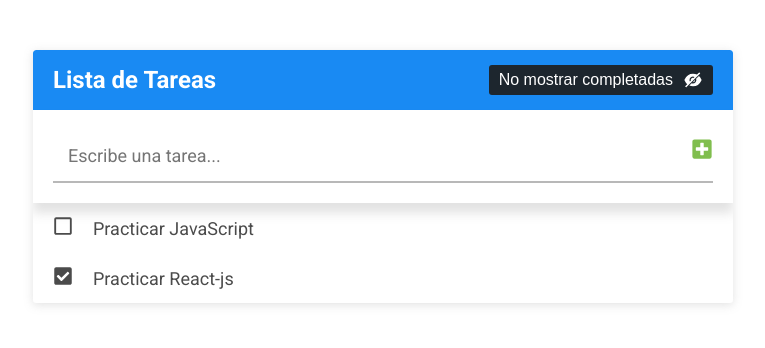
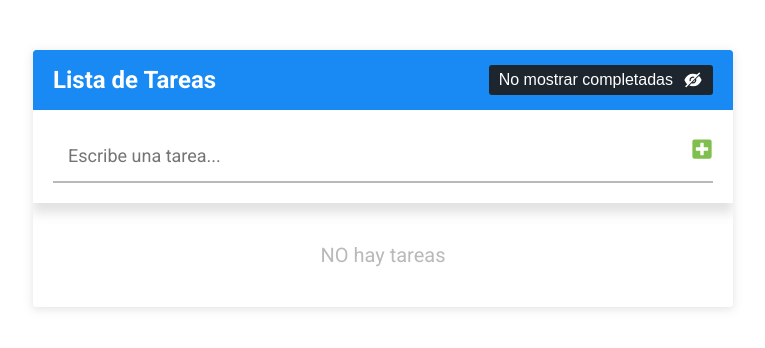
Before and after one commit to YakerHuertas26/Lista_de_Tareas, a React (Create React App) app: page / in a window 1280 px wide. Shown: the top 348 px of the page, without its empty margins (257-1022 px from the left). Built offline with nearby package versions, Linux system fonts and the light colour scheme.

Commit message:
preyecto finalizado

```diff
--- a/src/App.js
+++ b/src/App.js
@@ -1,26 +1,36 @@
-import { useState } from "react";
+import { useEffect, useState } from "react";
 import Formulario from "./components/Formulario";
 import Header from "./components/Header";
 import ListaTareas from "./components/ListadeTareas";
 
 const App=() =>{
+  // Del local storage guardo mis tareas para mostrarlas
+  const tareasIniciales= localStorage.getItem('tareas')?
+  JSON.parse(localStorage.getItem('tareas'))
+  : [];
+
   // datos de las tareas
-  const [tareas,setTareas]= useState([
-    {
-      id:1,
-      description:'Practicar JavaScript',
-      state: false
-    },
-    {
-      id:2,
-      description:'Practicar React-js',
-      state: true
-    }
-  ]);
+  const [tareas,setTareas]= useState(tareasIniciales);
+
+  // Mediante useEfect quiero mostrar mis tareas
+  useEffect(()=>{
+    localStorage.setItem('tareas',JSON.stringify(tareas))
+  },[tareas])
+
+  // ++++++++Con mostrar tareas completadas
+  // let mostrarTareaCompleta= '';
+  // if (localStorage.getItem('estadoTareaCompleta')===null) {
+  //   mostrarTareaCompleta=true;
+  // } else{
+  //   mostrarTareaCompleta= localStorage.getItem('estadoTareaCompleta')==='true';
+  // }
 
   const [MostrarTareaCompletada,setMostrarTareaCompletada]= useState(true)
 
-console.log(MostrarTareaCompletada);
+  // useEffect(()=>{
+  //   localStorage.setItem('estadoTareaCompleta', JSON.stringify(MostrarTareaCompletada))
+
+  // },[MostrarTareaCompletada])
 
 return (
     <div className='contenedor'>
```
